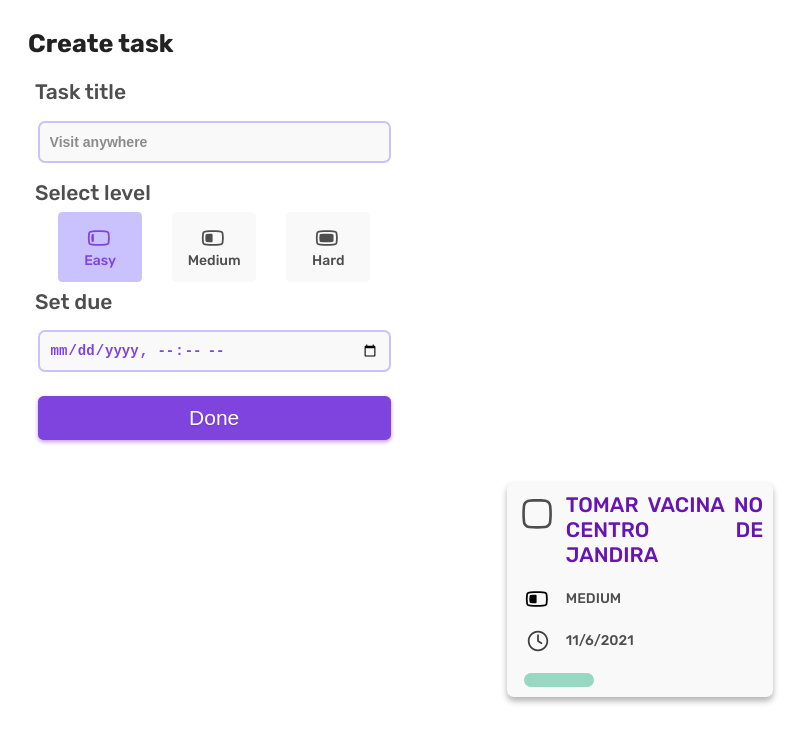
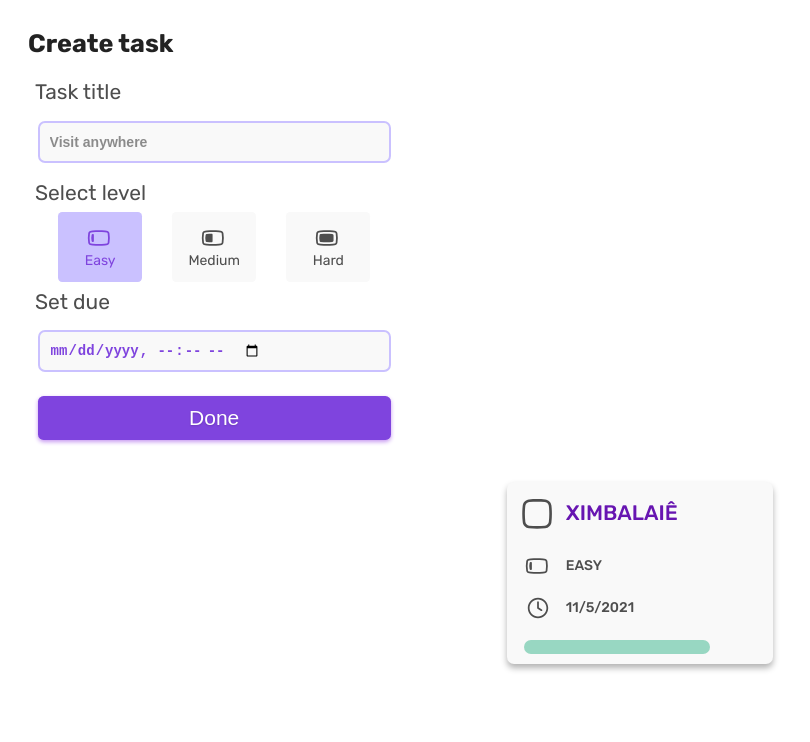
Before and after one commit to ruansenadev/todo, a React app: page / in a window 1280 px wide. Shown: the top 742 px of the page, without its empty margins (0-810 px from the left). Built offline with nearby package versions, Linux system fonts and the light colour scheme.

Commit message:
input html validation

```diff
--- a/src/components/Task.tsx
+++ b/src/components/Task.tsx
@@ -4,7 +4,7 @@ import "../styles/task.scss";
 export interface ITask {
   title: string;
   level: ILevel,
-  due: Date,
+  due?: Date,
   done: boolean,
   progress: number
 }
@@ -15,11 +15,11 @@ export enum ILevel {
 }
 
 const task: ITask = {
-  title: "Tomar vacina no centro de Jandira",
-  level: 1,
-  due: new Date(2021, 10, 6),
+  title: "Ximbalaiê",
+  level: 0,
+  due: new Date(2021, 10, 5),
   done: false,
-  progress: 20
+  progress: 80
 }
 
 export function Task() {
@@ -55,9 +55,9 @@ export function Task() {
           &&
           <div className="stat">
             <div className="box-3 box-3--2">
-              <svg viewBox="0 0 24 24" xmlns="http://www.w3.org/2000/svg">
-                <path d="M12.75 7C12.75 6.58579 12.4142 6.25 12 6.25C11.5858 6.25 11.25 6.58579 11.25 7V12C11.25 12.2586 11.3832 12.4989 11.6025 12.636L14.6025 14.511C14.9538 14.7305 15.4165 14.6238 15.636 14.2725C15.8555 13.9212 15.7488 13.4585 15.3975 13.239L12.75 11.5843V7Z" fill="#3E3E3E" />
-                <path fillRule="evenodd" clipRule="evenodd" d="M12 3.25C7.16751 3.25 3.25 7.16751 3.25 12C3.25 16.8325 7.16751 20.75 12 20.75C16.8325 20.75 20.75 16.8325 20.75 12C20.75 7.16751 16.8325 3.25 12 3.25ZM4.75 12C4.75 7.99594 7.99594 4.75 12 4.75C16.0041 4.75 19.25 7.99594 19.25 12C19.25 16.0041 16.0041 19.25 12 19.25C7.99594 19.25 4.75 16.0041 4.75 12Z" fill="#3E3E3E" />
+              <svg className="icon" viewBox="0 0 24 24" xmlns="http://www.w3.org/2000/svg">
+                <path d="M12.75 7C12.75 6.58579 12.4142 6.25 12 6.25C11.5858 6.25 11.25 6.58579 11.25 7V12C11.25 12.2586 11.3832 12.4989 11.6025 12.636L14.6025 14.511C14.9538 14.7305 15.4165 14.6238 15.636 14.2725C15.8555 13.9212 15.7488 13.4585 15.3975 13.239L12.75 11.5843V7Z" />
+                <path fillRule="evenodd" clipRule="evenodd" d="M12 3.25C7.16751 3.25 3.25 7.16751 3.25 12C3.25 16.8325 7.16751 20.75 12 20.75C16.8325 20.75 20.75 16.8325 20.75 12C20.75 7.16751 16.8325 3.25 12 3.25ZM4.75 12C4.75 7.99594 7.99594 4.75 12 4.75C16.0041 4.75 19.25 7.99594 19.25 12C19.25 16.0041 16.0041 19.25 12 19.25C7.99594 19.25 4.75 16.0041 4.75 12Z" />
               </svg>
             </div>
             {new Date(task.due).toLocaleDateString()}
@@ -70,7 +70,7 @@ export function Task() {
         &&
         <footer>
           <div className="progress">
-            <div className="progress-done" style={{ right: (90 - task.progress)+"%" }} ></div>
+            <div className="progress-done" style={{ right: (100 - task.progress)+"%" }} ></div>
           </div>
         </footer>
       }
@@ -81,18 +81,18 @@ export function Task() {
 function getLevelIcon(level: ILevel): ReactElement {
   switch (level) {
     case ILevel.Hard:
-      return (<svg viewBox="0 0 24 24" xmlns="http://www.w3.org/2000/svg">
+      return (<svg className="icon" viewBox="0 0 24 24" xmlns="http://www.w3.org/2000/svg">
         <path d="M16.75 14.208V9.78988C16.75 9.18588 16.2857 8.68335 15.6836 8.63562C12.426 8.37738 9.15298 8.37738 5.89533 8.63562L5.7066 8.65058C5.26765 8.68538 4.90256 9.00205 4.80609 9.43168C4.42762 11.1172 4.42776 12.8662 4.80621 14.5516C4.90239 14.98 5.2657 15.2964 5.7035 15.3326L5.87777 15.347C9.14668 15.6169 12.4323 15.6169 15.7012 15.347C16.2939 15.298 16.75 14.8027 16.75 14.208Z" />
         <path fillRule="evenodd" clipRule="evenodd" d="M5.66357 5.66382C9.2158 5.38684 12.7842 5.38684 16.3364 5.66382L17.684 5.76891C18.8937 5.86323 19.8836 6.76937 20.0842 7.96598C20.5319 10.6367 20.5319 13.3633 20.0842 16.034C19.8836 17.2307 18.8937 18.1368 17.684 18.2311L16.3364 18.3362C12.7842 18.6132 9.2158 18.6132 5.66357 18.3362L4.31597 18.2311C3.10633 18.1368 2.11644 17.2307 1.91583 16.034C1.46809 13.3633 1.46809 10.6367 1.91583 7.96597C2.11644 6.76936 3.10633 5.86321 4.31597 5.76889L5.66357 5.66382ZM16.2198 16.8407C12.7452 17.1117 9.25479 17.1117 5.78018 16.8407L4.43258 16.7357C3.90974 16.6949 3.48189 16.3032 3.39518 15.786C2.97497 13.2795 2.97497 10.7205 3.39518 8.21398C3.48189 7.69678 3.90974 7.30512 4.43258 7.26436L5.78018 7.15928C9.25479 6.88836 12.7452 6.88836 16.2198 7.15928L17.5674 7.26437C18.0903 7.30514 18.5181 7.69679 18.6048 8.21399C19.025 10.7205 19.025 13.2795 18.6048 15.786C18.5181 16.3032 18.0903 16.6949 17.5674 16.7357L16.2198 16.8407Z" />
       </svg>);
     case ILevel.Medium:
-      return (<svg viewBox="0 0 24 24" xmlns="http://www.w3.org/2000/svg">
+      return (<svg className="icon" viewBox="0 0 24 24" xmlns="http://www.w3.org/2000/svg">
         <path d="M10.7895 9.19654C10.7895 8.99603 10.7092 8.80388 10.5665 8.66297C10.4239 8.52206 10.2308 8.44414 10.0303 8.4466C8.65077 8.46351 7.27168 8.52652 5.89533 8.63562L5.7066 8.65059C5.26765 8.68538 4.90256 9.00206 4.80609 9.43169C4.42762 11.1172 4.42776 12.8662 4.80621 14.5517C4.90239 14.98 5.26571 15.2964 5.7035 15.3326L5.87777 15.347C7.25968 15.4611 8.64458 15.527 10.0299 15.5446C10.2305 15.5472 10.4237 15.4693 10.5664 15.3284C10.7091 15.1874 10.7895 14.9952 10.7895 14.7947V9.19654Z" />
         <path fillRule="evenodd" clipRule="evenodd" d="M5.66357 5.66382C9.21579 5.38684 12.7842 5.38684 16.3364 5.66382L17.684 5.76892C18.8937 5.86324 19.8836 6.76938 20.0842 7.966C20.5319 10.6367 20.5319 13.3633 20.0842 16.0341C19.8836 17.2307 18.8937 18.1368 17.684 18.2311L16.3364 18.3362C12.7842 18.6132 9.2158 18.6132 5.66357 18.3362L4.31596 18.2311C3.10632 18.1368 2.11643 17.2307 1.91582 16.034C1.46808 13.3633 1.46808 10.6367 1.91582 7.96597C2.11643 6.76935 3.10632 5.86321 4.31597 5.76889L5.66357 5.66382ZM16.2198 16.8407C12.7452 17.1117 9.25478 17.1117 5.78017 16.8407L4.43257 16.7357C3.90973 16.6949 3.48188 16.3032 3.39518 15.786C2.97496 13.2795 2.97496 10.7205 3.39518 8.21398C3.48188 7.69678 3.90973 7.30512 4.43257 7.26435L5.78017 7.15928C9.25478 6.88835 12.7452 6.88835 16.2198 7.15928L17.5674 7.26438C18.0903 7.30515 18.5181 7.6968 18.6048 8.21401C19.025 10.7205 19.025 13.2795 18.6048 15.786C18.5181 16.3033 18.0903 16.6949 17.5674 16.7357L16.2198 16.8407Z" />
       </svg>);
     default:
       // Easy
-      return (<svg viewBox="0 0 24 24" xmlns="http://www.w3.org/2000/svg">
+      return (<svg className="icon" viewBox="0 0 24 24" xmlns="http://www.w3.org/2000/svg">
         <path fillRule="evenodd" clipRule="evenodd" d="M6.50914 8.82899C6.66268 8.97095 6.74999 9.17057 6.74999 9.37969L6.74999 14.6045C6.74999 14.814 6.66236 15.0139 6.50831 15.1559C6.35426 15.2979 6.14784 15.369 5.93903 15.352L5.70349 15.3326C5.2657 15.2964 4.90238 14.98 4.8062 14.5516C4.42775 12.8662 4.42761 11.1172 4.80608 9.43168C4.90255 9.00205 5.26764 8.68537 5.70659 8.65058M6.50914 8.82899C6.35559 8.68703 5.91506 8.63421 5.70659 8.65058Z" />
         <path fillRule="evenodd" clipRule="evenodd" d="M5.66357 18.3362C9.2158 18.6132 12.7842 18.6132 16.3364 18.3362L17.684 18.2311C18.8937 18.1368 19.8836 17.2307 20.0842 16.034C20.5319 13.3633 20.5319 10.6367 20.0842 7.96598C19.8836 6.76936 18.8937 5.86322 17.684 5.7689L16.3364 5.66382C12.7842 5.38684 9.21579 5.38684 5.66357 5.66382L4.31597 5.76889C3.10632 5.86321 2.11643 6.76935 1.91582 7.96597C1.46808 10.6367 1.46808 13.3633 1.91582 16.034C2.11643 17.2306 3.10632 18.1368 4.31596 18.2311L5.66357 18.3362ZM16.2198 7.15928C12.7452 6.88835 9.25478 6.88835 5.78017 7.15928L4.43257 7.26435C3.90973 7.30512 3.48188 7.69678 3.39518 8.21398C2.97496 10.7205 2.97496 13.2795 3.39518 15.786C3.48188 16.3032 3.90973 16.6949 4.43257 16.7357L5.78017 16.8407C9.25478 17.1117 12.7452 17.1117 16.2198 16.8407L17.5674 16.7357C18.0903 16.6949 18.5181 16.3032 18.6048 15.786C19.025 13.2795 19.025 10.7205 18.6048 8.21399C18.5181 7.69678 18.0903 7.30513 17.5674 7.26436L16.2198 7.15928Z" />
       </svg>);
--- a/src/components/TaskForm.tsx
+++ b/src/components/TaskForm.tsx
@@ -2,20 +2,21 @@ import "../styles/form.scss";
 import { ILevel as Level } from "./Task";
 
 export function TaskForm() {
-  const taskTitles = ["Learn something new", "Read a book", "Visit anywhere", "Meet with someone"]
+  const taskTitles = ["Learn something new", "Read a book", "Visit anywhere", "Meet with someone"];
+  const today = new Date();
 
   return (
     <section>
       <h1>Create task</h1>
-      <form action="">
+      <form>
         <fieldset>
           <legend>Task title</legend>
-          <input className="input" type="text" name="title" placeholder={taskTitles[Math.floor(Math.random() * taskTitles.length)]} spellCheck="false" />
+          <input className="input" type="text" name="title" placeholder={taskTitles[Math.floor(Math.random() * taskTitles.length)]} spellCheck="false" maxLength={55} required />
         </fieldset>
         <fieldset>
           <legend>Select level</legend>
           <div className="row">
-            <input type="radio" name="level" value={Level.Easy} id="taskLevelEasy" hidden defaultChecked />
+            <input type="radio" name="level" value={Level.Easy} id="taskLevelEasy" hidden defaultChecked required/>
             <label className="option" htmlFor="taskLevelEasy">
               <div className="box-2">
                 <svg className="icon option-icon" viewBox="0 0 24 24" xmlns="http://www.w3.org/2000/svg">
@@ -49,7 +50,7 @@ export function TaskForm() {
         </fieldset>
         <fieldset>
           <legend>Set due</legend>
-          <input className="input" type="datetime-local" name="due" />
+          <input className="input" type="datetime-local" name="due" min={today.toISOString().slice(0, 16)}/>
         </fieldset>
         <button type="button">Done</button>
       </form>
--- a/src/styles/form.scss
+++ b/src/styles/form.scss
@@ -25,7 +25,6 @@ section {
     flex-direction: column;
     align-items: stretch;
     max-width: 28.6rem;
-    font-weight: 500;
 
     button {
       padding: .7rem 2.35rem;
@@ -35,8 +34,9 @@ section {
       border-radius: .4rem;
       color: white;
       font-size: 1.5rem;
+      font-weight: 500;
       text-shadow: 0px 1px 2px rgba(0, 0, 0, 0.15);
-      box-shadow: 0px 2px 4px #C799F1;;
+      box-shadow: 0px 2px 4px #C799F1;
 
       &:hover {
         background-color: var(--color-purple-dark);
@@ -61,7 +61,8 @@ fieldset {
   }
 
   input:not([hidden]) {
-    display: block;
+    display: flex;
+    align-items: center;
     width: calc(100% - 1.4rem);
     height: 3rem;
     margin: .7rem;
```
Also changed, not shown: 3 other files (tests, documents, lock files or other folders).
